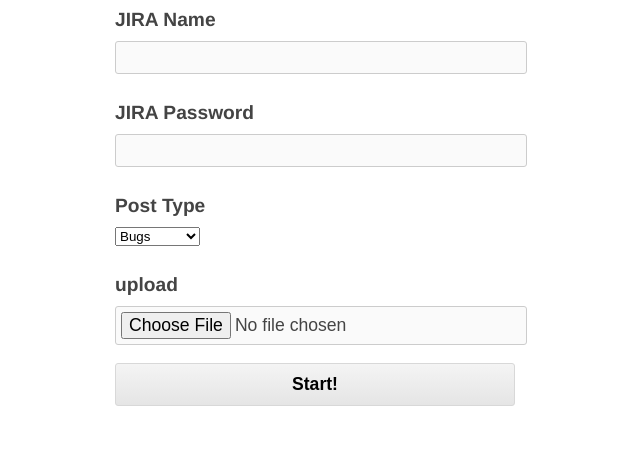
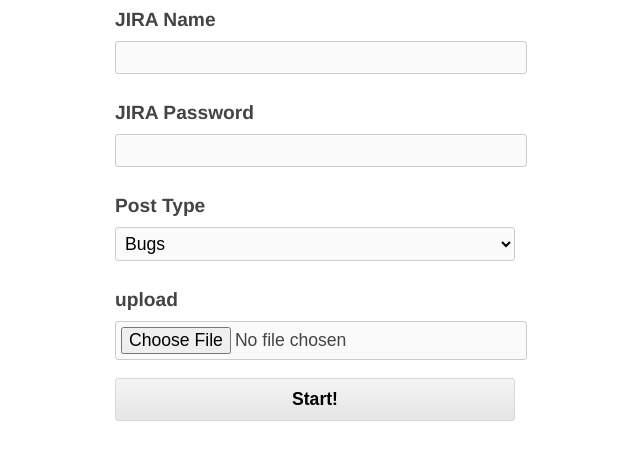
Before and after one commit to daisy200029/jira_routine_job, a Flask app: page / in a window 1280 px wide. Shown: the part 239-699 px from the top of the page, without its empty margins (55-695 px from the left). Run offline with Flask 2, Linux system fonts and the light colour scheme; some libraries are stand-ins or nearby versions.

Commit message:
fix select type display

```diff
--- a/static/css/main.css
+++ b/static/css/main.css
@@ -90,7 +90,7 @@
 form input#jira_name,
 form input#jira_password,
 form input#submit,
-form input#select_type,
+form #select_type,
 form input#upload {
   width: 400px;
   background-color: #fafafa;
```
